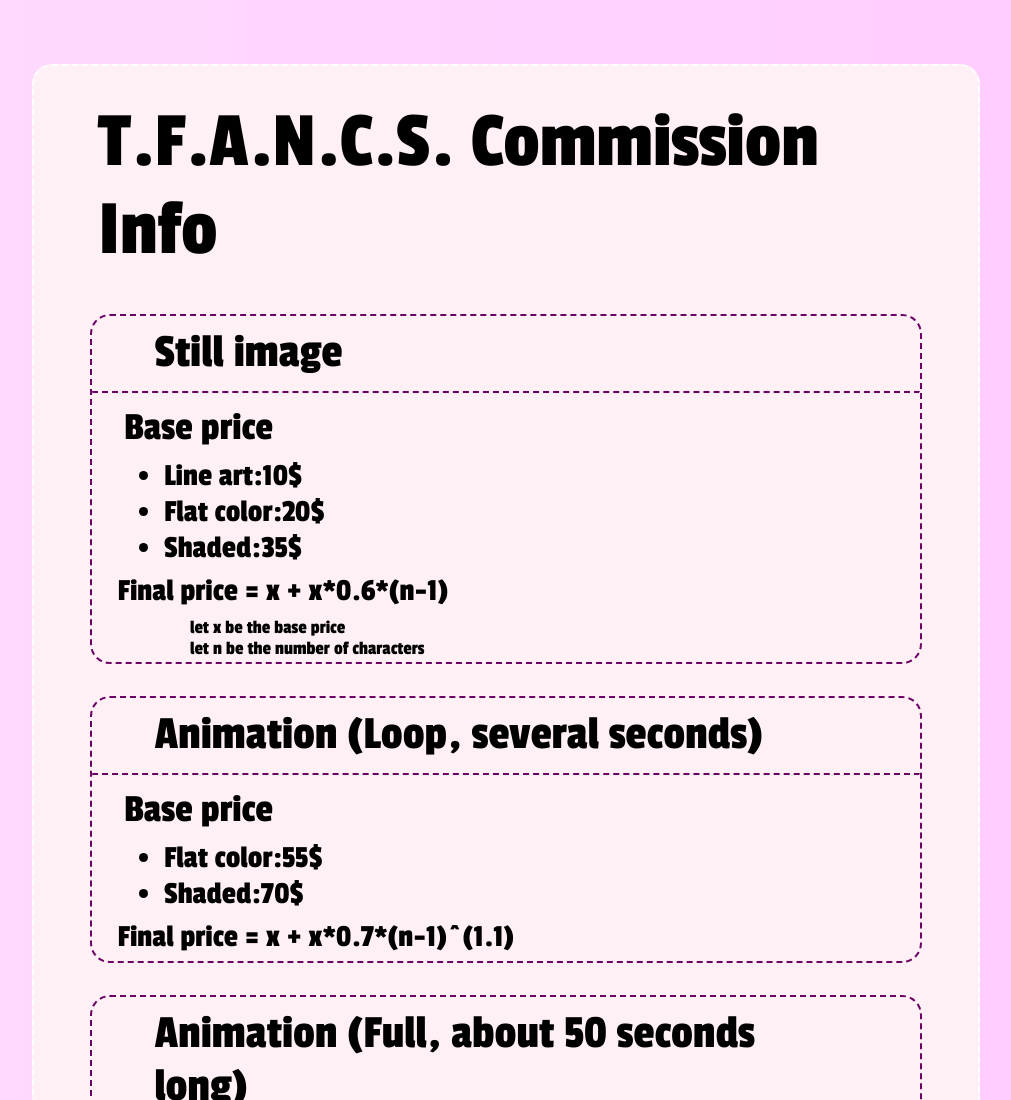
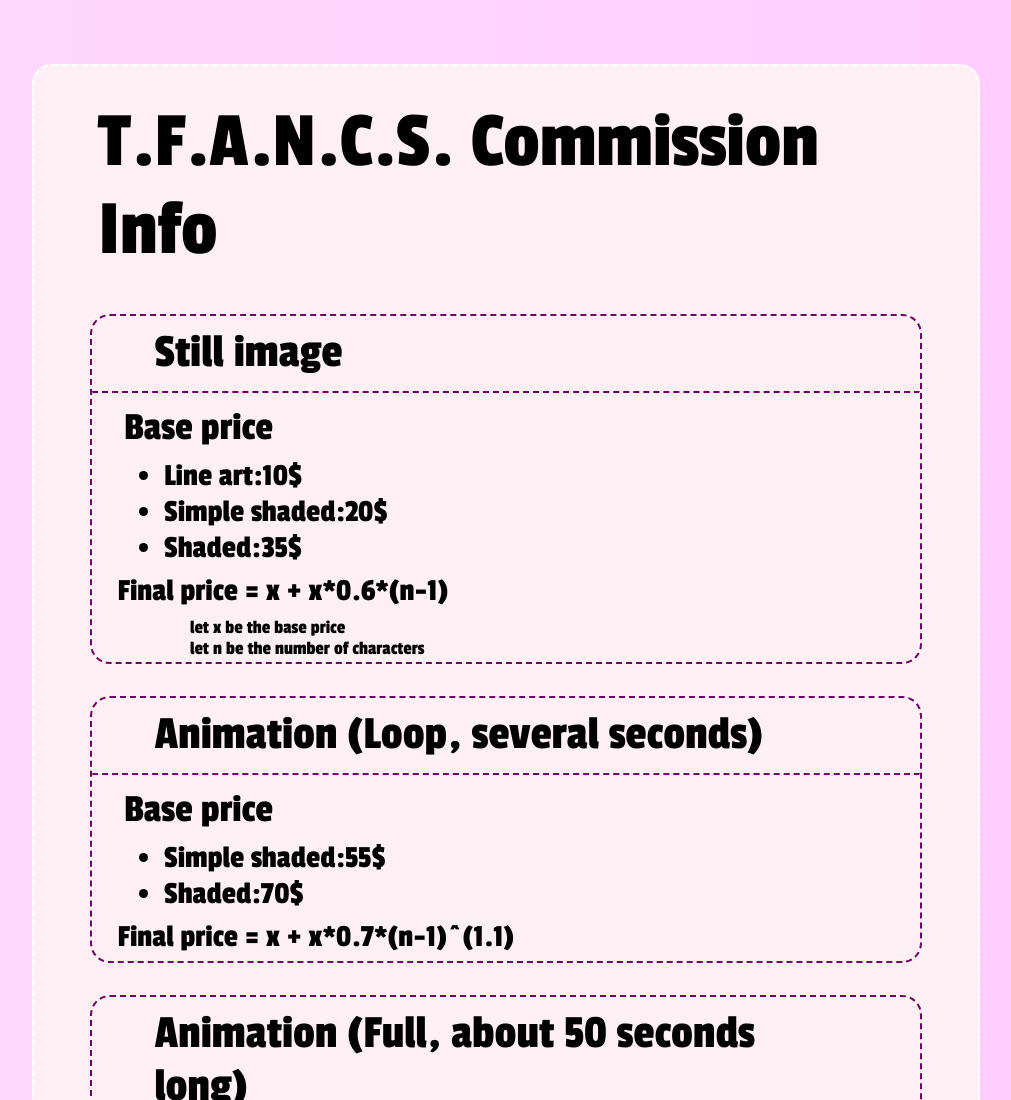
Before and after one commit to TFANCS/TFANCSPage, a plain HTML site: page commission.html in a window 1280 px wide. Shown: the top 1100 px of the page, without its empty margins (134-1145 px from the left). Drawn offline with Linux system fonts and the light colour scheme.

Commit message:
Replaced flat color with simple shaded

```diff
--- a/commission.html
+++ b/commission.html
@@ -35,7 +35,7 @@
             <h3>Base price</h3>
             <ul>
                 <li>Line art:10$</li>
-                <li>Flat color:20$</li>
+                <li>Simple shaded:20$</li>
                 <li>Shaded:35$</li>
             </ul>
             <p>
@@ -51,7 +51,7 @@
             <hr>
             <h3>Base price</h3>
             <ul>
-                <li>Flat color:55$</li>
+                <li>Simple shaded:55$</li>
                 <li>Shaded:70$</li>
             </ul>
             <p>
@@ -80,7 +80,7 @@
             <label for="comm-color">Color:</label>
             <select id="comm-color">
                 <option value="1">Line art</option>
-                <option value="2">Flat color</option>
+                <option value="2">Simple shaded</option>
                 <option value="3">Shaded</option>
             </select>
             <label for="comm-char-num">Characters:</label>
```
